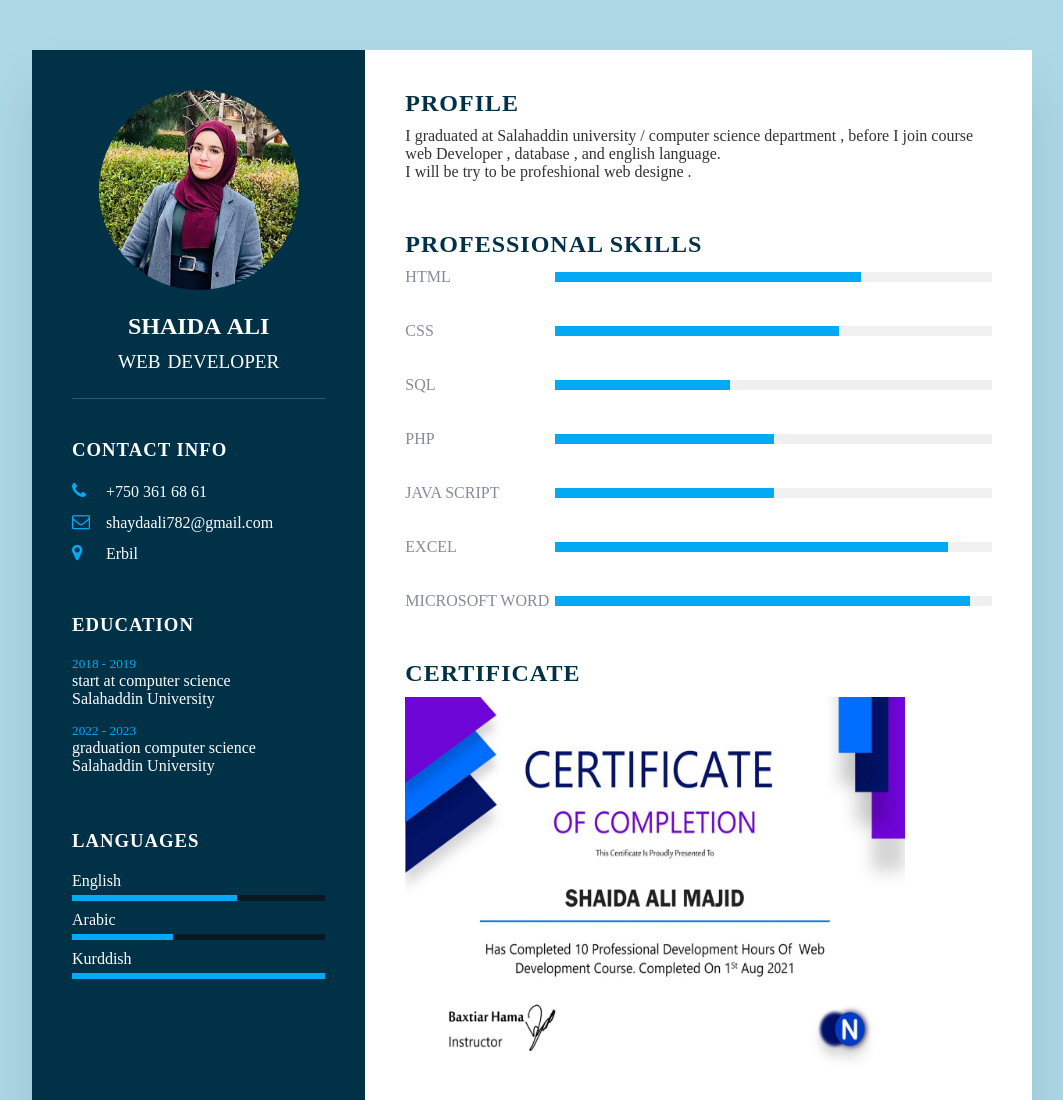
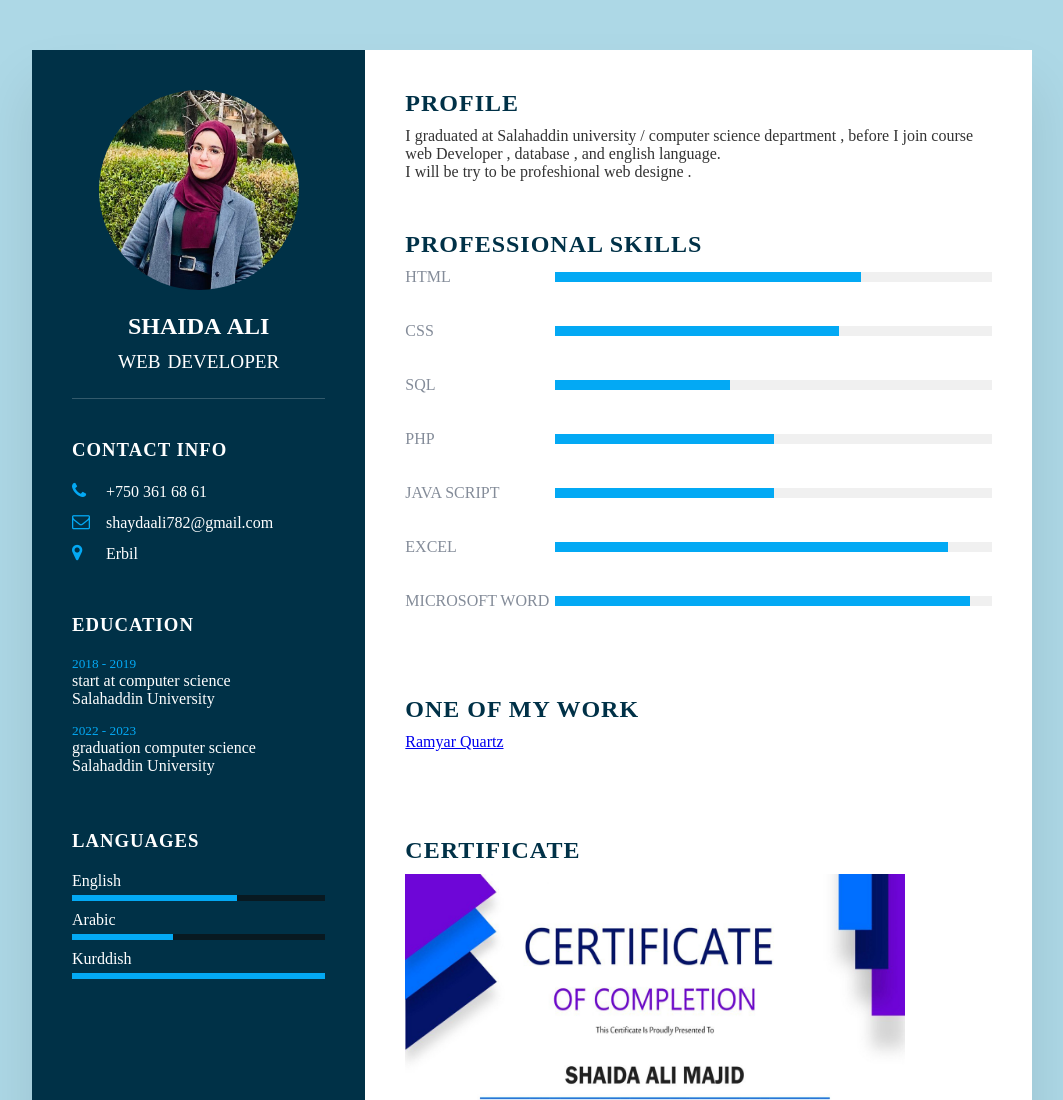
Before and after one commit to RamyarGroup/shaydacv.io, a plain HTML site: page index.html in a window 1280 px wide. Shown: the top 1100 px of the page, without its empty margins (108-1171 px from the left). Drawn offline with Linux system fonts and the light colour scheme; a web font is replaced by a local one.

Commit message:
Update index.html

```diff
--- a/index.html
+++ b/index.html
@@ -159,6 +159,12 @@
               </div>
 
           </div>
+          <br><br>
+           <div class="about skills">
+            <h2 class="title2">One Of My Work</h2>
+            <a href="https://ramyargroup.github.io/RamyarQuartz.io/">Ramyar Quartz</a>
+          </div>
+          <br><br>
 
           <div class="about skills">
             <h2 class="title2">Certificate</h2>
```
